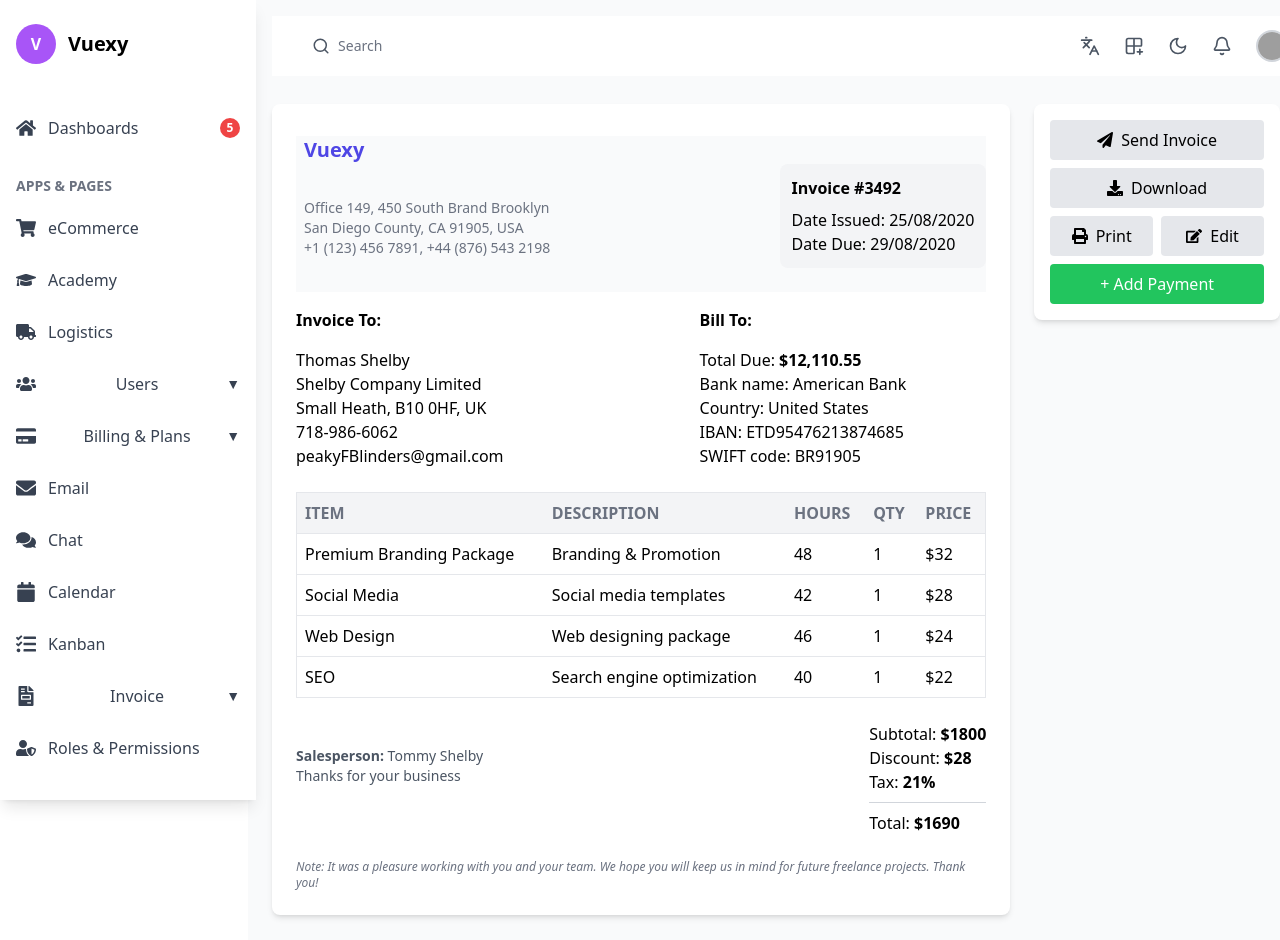
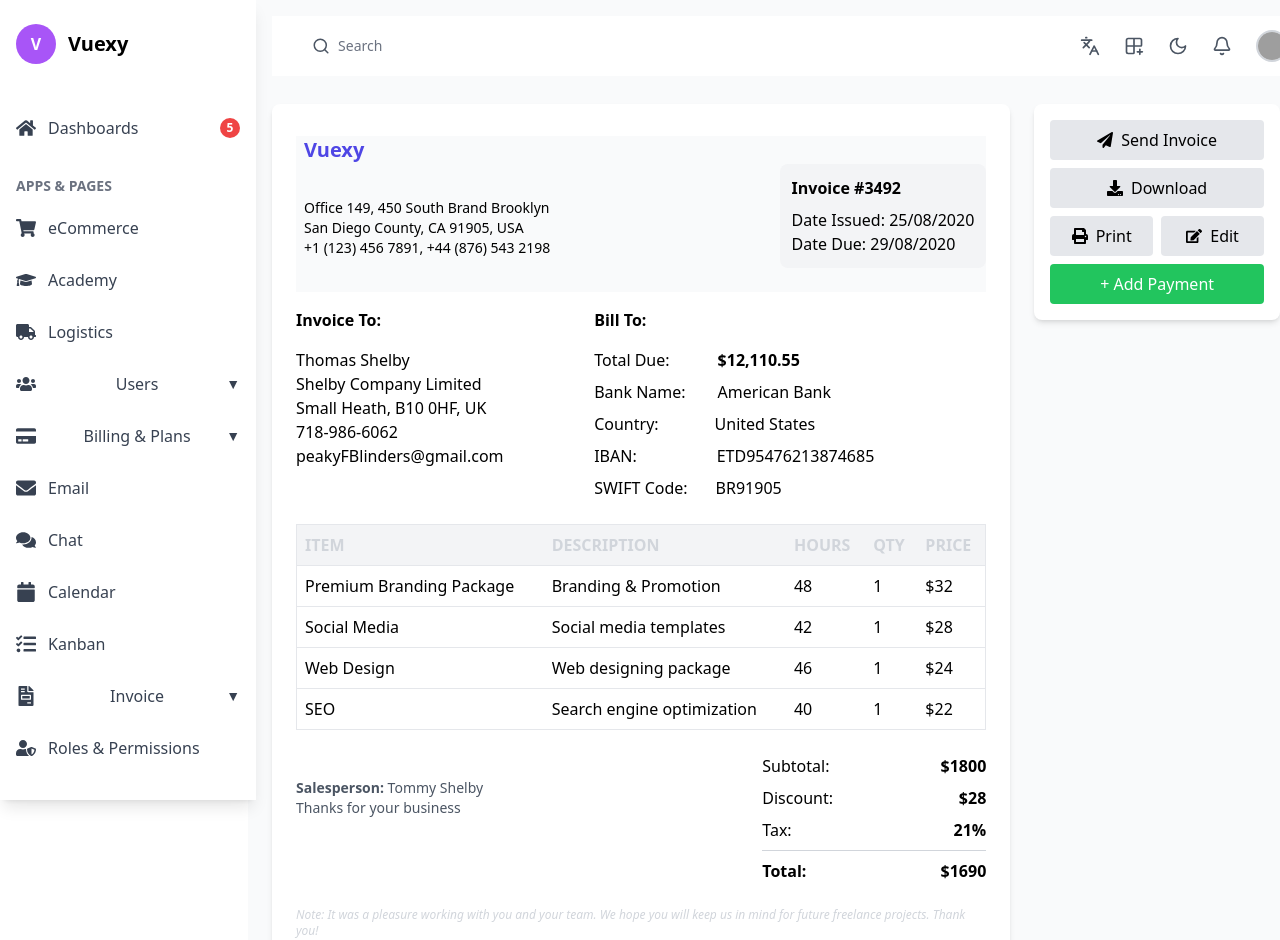
Before and after one commit to xnafi/dashboard, a React (Vite) app: page /invoice-bill in a window 1280 px wide. Shown: the top 940 px of the page. Built offline with nearby package versions, Linux system fonts and the light colour scheme; grey boxes are pictures that could not be loaded.

Commit message:
Invoice bill  section dark mode className few changes

```diff
--- a/src/pages/InvoiceList/InvoiceBill.tsx
+++ b/src/pages/InvoiceList/InvoiceBill.tsx
@@ -3,27 +3,27 @@
 
 const InvoiceBill: React.FC = () => {
   return (
-    <div className="p-6 bg-gray-50 mt-20 ml-6 w-full dark:bg-gray-900  dark:text-gray-500">
+    <div className="p-6 bg-gray-50 mt-20 ml-6 w-full dark:bg-gray-900  dark:text-gray-300">
       {/* Search Bar */}
 
 
       <div className="flex gap-6 ">
         {/* Invoice Card */}
-        <div className="bg-white shadow-md rounded-lg p-6 w-3/4 dark:bg-gray-800  dark:text-gray-500">
+        <div className="bg-white shadow-md rounded-lg p-6 w-3/4 dark:bg-gray-800  dark:text-gray-300">
           {/* Header */}
-          <div className="bg-gray-50 gap-3 dark:bg-gray-700  dark:text-gray-400">
+          <div className="bg-gray-50 gap-3 dark:bg-gray-700  dark:text-gray-300">
             <div className="text-indigo-600 font-bold text-xl mt-2 ml-2">Vuexy</div>
             <div className="flex justify-between items-center ">
-            <div className="text-sm text-gray-500 ml-2">
+            <div className="text-sm  ml-2">
               Office 149, 450 South Brand Brooklyn <br />
               San Diego County, CA 91905, USA <br />
               +1 (123) 456 7891, +44 (876) 543 2198
             </div>
              {/* Invoice Number */}
-          <div className="bg-gray-100 p-3 rounded-lg mb-6 dark:bg-gray-700  dark:text-gray-400">
-            <p className="font-semibold mb-2">Invoice #3492</p>
-            <p>Date Issued: 25/08/2020</p>
-            <p>Date Due: 29/08/2020</p>
+          <div className="bg-gray-100 p-3 rounded-lg mb-6 dark:bg-gray-700  dark:text-gray-300">
+            <p className="font-semibold mb-2 dark:text-gray-300">Invoice #3492</p>
+            <p className="dark:text-gray-300">Date Issued: 25/08/2020</p>
+            <p className="dark:text-gray-300">Date Due: 29/08/2020</p>
           </div>
             </div>
 
@@ -39,22 +39,40 @@
               <p>718-986-6062</p>
               <p>peakyFBlinders@gmail.com</p>
             </div>
-            <div className="mr-20">
-              <h4 className="font-semibold mb-4 mt-4">Bill To:</h4>
-              <p>Total Due: <span className="font-semibold">$12,110.55</span></p>
-              <p>Bank name: American Bank</p>
-              <p>Country: United States</p>
-              <p>IBAN: ETD95476213874685</p>
-              <p>SWIFT code: BR91905</p>
-            </div>
+            <div className="mr-28 ">
+  <h4 className="font-semibold mb-4 mt-4">Bill To:</h4>
+  <div className="space-y-2">
+    <div className="flex gap-12">
+      <p>Total Due:</p>
+      <span className="font-semibold">$12,110.55</span>
+    </div>
+    <div className="flex gap-8">
+      <p>Bank Name:</p>
+      <span className="">American Bank</span>
+    </div>
+    <div className="flex gap-14">
+      <p>Country:</p>
+      <span>United States</span>
+    </div>
+    <div className="flex gap-20">
+      <p>IBAN:</p>
+      <span>ETD95476213874685</span>
+    </div>
+    <div className="flex gap-7">
+      <p>SWIFT Code:</p>
+      <span>BR91905</span>
+    </div>
+  </div>
+</div>
+
           </div>
 
 
 
           {/* Table */}
-          <table className="w-full border-collapse mb-6 border dark:border-gray-500">
+          <table className="w-full border-collapse mb-6 border dark:border-gray-300">
             <thead>
-              <tr className="bg-gray-100 text-left text-gray-500 dark:bg-gray-800  dark:text-gray-500 border dark:border-gray-500">
+              <tr className="bg-gray-100 text-left text-gray-300 dark:bg-gray-800  dark:text-gray-300 border dark:border-gray-300">
                 <th className="p-2">ITEM</th>
                 <th className="p-2">DESCRIPTION</th>
                 <th className="p-2">HOURS</th>
@@ -62,29 +80,29 @@
                 <th className="p-2">PRICE</th>
               </tr>
             </thead>
-            <tbody className="divide-y dark:border-gray-500">
-              <tr className="dark:border-gray-500">
+            <tbody className="divide-y dark:border-gray-300">
+              <tr className="dark:border-gray-300">
                 <td className="p-2">Premium Branding Package</td>
                 <td className="p-2">Branding & Promotion</td>
                 <td className="p-2">48</td>
                 <td className="p-2">1</td>
                 <td className="p-2">$32</td>
               </tr>
-              <tr className="dark:border-gray-500">
+              <tr className="dark:border-gray-300">
                 <td className="p-2">Social Media</td>
                 <td className="p-2">Social media templates</td>
                 <td className="p-2">42</td>
                 <td className="p-2">1</td>
                 <td className="p-2">$28</td>
               </tr>
-              <tr className="dark:border-gray-500">
+              <tr className="dark:border-gray-300">
                 <td className="p-2">Web Design</td>
                 <td className="p-2">Web designing package</td>
                 <td className="p-2">46</td>
                 <td className="p-2">1</td>
                 <td className="p-2">$24</td>
               </tr>
-              <tr className="dark:border-gray-500">
+              <tr className="dark:border-gray-300">
                 <td className="p-2">SEO</td>
                 <td className="p-2">Search engine optimization</td>
                 <td className="p-2">40</td>
@@ -98,20 +116,33 @@
           <div>
           <div className="flex justify-between text-right">
           <div>
-          <p className="mt-6 text-sm text-gray-600 text-start">
-            <span className="font-semibold">Salesperson:</span> Tommy Shelby <br />
+          <p className="mt-6 text-sm text-gray-600 text-start dark:text-gray-300">
+            <span className="font-semibold dark:text-gray-300">Salesperson:</span> Tommy Shelby <br />
             Thanks for your business
           </p>
           </div>
-            <div className="">
-              <p className="text-start">Subtotal: <span className="font-semibold ">$1800</span></p>
-              <p className="text-start">Discount: <span className="font-semibold ">$28</span></p>
-              <p className="text-start">Tax: <span className="font-semibold ">21%</span></p>
-              {/* Border added here */}
-              <hr className="border-gray-300 my-2" />
-              <p  className="text-start">Total: <span className="font-semibold ">$1690</span></p>
+          <div className="space-y-2  w-56">
+  <div className="flex justify-between w-full">
+    <p>Subtotal:</p>
+    <span className="font-semibold">$1800</span>
+  </div>
+  <div className="flex justify-between w-full">
+    <p>Discount:</p>
+    <span className="font-semibold">$28</span>
+  </div>
+  <div className="flex justify-between w-full">
+    <p>Tax:</p>
+    <span className="font-semibold">21%</span>
+  </div>
+  {/* Border added here */}
+  <hr className="border-gray-300 my-2" />
+  <div className="flex justify-between w-full font-semibold">
+    <p>Total:</p>
+    <span>$1690</span>
+  </div>
+</div>
 
-            </div>
+
           </div>
 
           </div>
@@ -119,7 +150,7 @@
 
           {/* Footer */}
 
-          <p className="mt-6 text-xs text-gray-500 italic">
+          <p className="mt-6 text-xs text-gray-300 italic">
             Note: It was a pleasure working with you and your team. We hope you
             will keep us in mind for future freelance projects. Thank you!
           </p>
@@ -127,29 +158,29 @@
 
         {/* Actions Panel */}
 <div className="w-1/4">
-  <div className="bg-white shadow-md rounded-lg p-4 dark:bg-gray-800  dark:text-gray-500">
+  <div className="bg-white shadow-md rounded-lg p-4 dark:bg-gray-800  dark:text-gray-300">
     {/* Send Invoice Button */}
-    <button className="w-full flex items-center justify-center gap-2 bg-gray-200 text-black px-4 py-2 rounded mb-2 transition duration-300 hover:bg-indigo-500 dark:hover:bg-indigo-500 hover:scale-105 dark:bg-gray-700  dark:text-gray-400">
+    <button className="w-full flex items-center justify-center gap-2 bg-gray-200 text-black px-4 py-2 rounded mb-2 transition duration-300 hover:bg-indigo-300 dark:hover:bg-indigo-300 hover:scale-105 dark:bg-gray-700  dark:text-gray-300">
       <FaPaperPlane /> Send Invoice
     </button>
 
     {/* Download Button */}
-    <button className="w-full flex items-center justify-center gap-2 bg-gray-200 px-4 py-2 rounded mb-2 transition duration-300  hover:bg-indigo-500 dark:hover:bg-indigo-500 hover:scale-105 dark:bg-gray-700  dark:text-gray-400">
+    <button className="w-full flex items-center justify-center gap-2 bg-gray-200 px-4 py-2 rounded mb-2 transition duration-300  hover:bg-indigo-300 dark:hover:bg-indigo-300 hover:scale-105 dark:bg-gray-700  dark:text-gray-300">
       <FaDownload /> Download
     </button>
 
     {/* Print & Edit Buttons - Side by Side */}
     <div className="flex flex-row gap-2">
-      <button className="w-full flex items-center justify-center gap-2 bg-gray-200 px-4 py-2 rounded mb-2 transition duration-300 hover:bg-indigo-500 dark:hover:bg-indigo-500 hover:scale-105 dark:bg-gray-700  dark:text-gray-400">
+      <button className="w-full flex items-center justify-center gap-2 bg-gray-200 px-4 py-2 rounded mb-2 transition duration-300 hover:bg-indigo-300 dark:hover:bg-indigo-300 hover:scale-105 dark:bg-gray-700  dark:text-gray-300">
         <FaPrint /> Print
       </button>
-      <button className="w-full flex items-center justify-center gap-2 bg-gray-200 px-4 py-2 rounded mb-2 transition duration-300 hover:bg-indigo-500 dark:hover:bg-indigo-500 hover:scale-105 dark:bg-gray-700  dark:text-gray-400">
+      <button className="w-full flex items-center justify-center gap-2 bg-gray-200 px-4 py-2 rounded mb-2 transition duration-300 hover:bg-indigo-300 dark:hover:bg-indigo-300 hover:scale-105 dark:bg-gray-700  dark:text-gray-300">
         <FaEdit /> Edit
       </button>
     </div>
 
     {/* Add Payment Button */}
-    <button className="w-full flex items-center justify-center gap-2 bg-green-500 text-white px-4 py-2 rounded transition duration-300 hover:bg-green-500 dark:hover:bg-green-600 hover:scale-105">
+    <button className="w-full flex items-center justify-center gap-2 bg-green-500 text-white px-4 py-2 rounded transition duration-300 hover:bg-green-300 dark:hover:bg-green-300 hover:scale-105">
       + Add Payment
     </button>
   </div>
@@ -158,7 +189,7 @@
       </div>
 
       {/* Footer */}
-      <div className="text-sm text-gray-600 mt-6 text-start ">
+      <div className="text-sm text-gray-600 mt-6 text-start dark:text-gray-300">
         © 2024, Made with ❤️ by PIXINVENT
       </div>
     </div>
--- /dev/null
+++ b/src/pages/User/UserList.tsx
@@ -0,0 +1,11 @@
+
+
+const UserList = () => {
+    return (
+        <div>
+
+        </div>
+    );
+};
+
+export default UserList;
```
